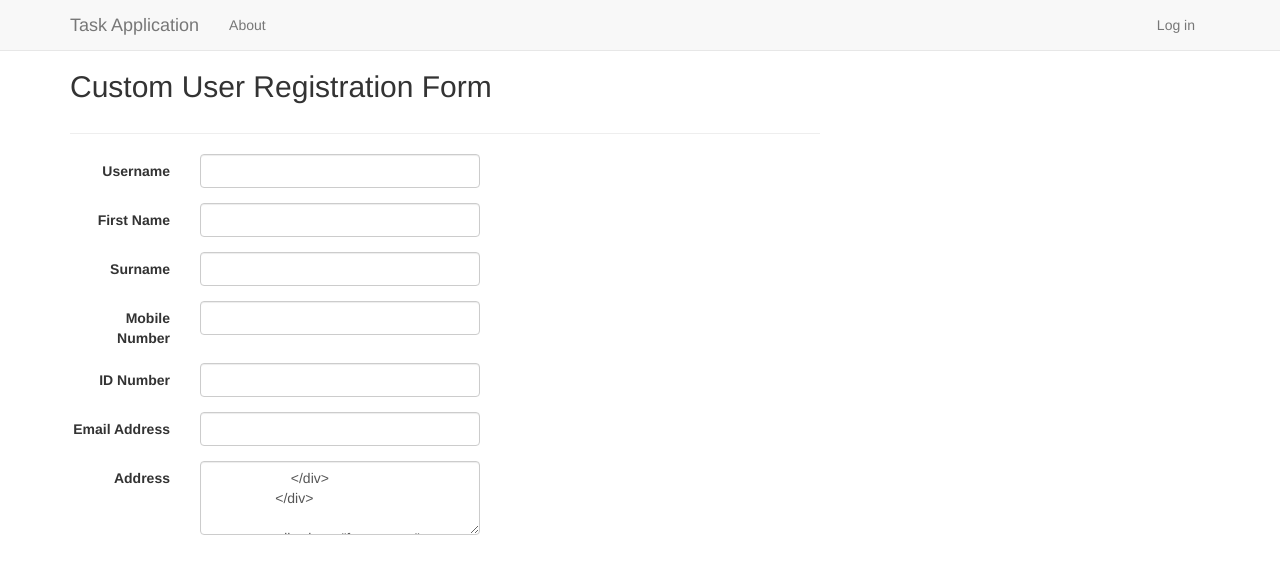
After one commit to Owzaa/Task_Threadin-web-app-with-Django-Framework-, a Django app: page /registerForm/ in a window 1280 px wide. The commit adds this page. Shown: the top 574 px of the page. Run offline with Django 3.2, Linux system fonts and the light colour scheme.

Commit message:
Add project files.

```diff
--- a/Task_Threadin  web app with (Django Framework)/Task_Threadin__web_app_with__Django_Framework_/urls.py
+++ b/Task_Threadin  web app with (Django Framework)/Task_Threadin__web_app_with__Django_Framework_/urls.py
@@ -8,24 +8,24 @@ from django.contrib import admin
 from django.contrib.auth.views import LoginView, LogoutView
 from app import forms, views
 
-
 urlpatterns = [
-    path('',views.homeView, name='home'),
+    path('', views.home, name='home'),
+    path('submit',views.submit, name='submit'),
+    path('registerForm/', views.registerForm,name='registerForm'),
     path('currentTask/', views.currentTask, name='currentTask'),
+    path('allTask/', views.allTask, name='allTask'),
     path('createTask/', views.createTask, name='createTask'),
     path('userEditDetails/', views.userEditDetails, name='userEditDetails'),
     path('about/', views.about, name='about'),
-    path('login/',
-         LoginView.as_view
+    path('login/',LoginView.as_view
          (
              template_name='app/login.html',
              authentication_form=forms.BootstrapAuthenticationForm,
              extra_context=
              {
-                 'title': 'Log in',
-                 'year' : datetime.now().year,
+                 'title': 'Login',
              }
-         ),
-         name='login'),
+         ),   name='login'),
     path('logout/', LogoutView.as_view(next_page='/login/'), name='logout'),
-    path('admin/', admin.site.urls),]
+    path('admin/', admin.site.urls),
+]
--- /dev/null
+++ b/Task_Threadin  web app with (Django Framework)/app/templates/app/RegistrationForm.html
@@ -0,0 +1,113 @@
+{% extends "app/layout.html" %}
+
+{% block content %}
+
+<h2>{{ title }}</h2>
+<div class="row">
+    <div class="col-md-8">
+        <section id="registraionForm">
+            <form action="{% url 'submit'  %}" method="post" class="form-horizontal">
+                {% csrf_token %}
+                <hr />
+                <div class="form-group">
+                    <label for="id_username" class="col-md-2 control-label">Username</label>
+                    <div class="col-md-10">
+                     <input type="text" class="form-control" id="username" />
+                    </div>
+                </div>
+
+
+                 <div class="form-group">
+                    <label for="id_firstname" class="col-md-2 control-label">First Name</label>
+                    <div class="col-md-10">
+                         <input type="text" class="form-control" id="firstname" />
+                    </div>
+                </div>
+
+
+                <div class="form-group">
+                    <label for="id_surnname" class="col-md-2 control-label">Surname</label>
+                    <div class="col-md-10">
+                          <input type="text" class="form-control" id="surname" />
+                    </div>
+                </div>
+
+                <div class="form-group">
+                    <label for="id_mobile" class="col-md-2 control-label">Mobile Number</label>
+                    <div class="col-md-10">
+                         <input type="number" class="form-control" id="mobile" />
+                    </div>
+                </div>
+
+               <div class="form-group">
+                    <label for="id_IDnumber" class="col-md-2 control-label">ID Number</label>
+                    <div class="col-md-10">
+                           <input type="text" class="form-control" id="IDnumber" />
+                    </div>
+                </div>
+
+               <div class="form-group">
+                    <label for="id_email" class="col-md-2 control-label">Email Address</label>
+                    <div class="col-md-10">
+                            <input type="email" class="form-control" id="email" />
+                    </div>
+                </div>
+
+
+               <div class="form-group">
+                    <label for="id_address" class="col-md-2 control-label">Address</label>
+                    <div class="col-md-10">     <textarea rows="3" class="form-control" id="address" />
+                    </div>
+                </div>
+
+               <div class="form-group">
+                    <label for="id_copyid" class="col-md-2 control-label">Copy of Your ID</label>
+
+                         <img type="image" class="form-control" id="copyid" />
+
+                </div>
+
+               <div class="form-group">
+                    <label for="id_proofofaddress" class="col-md-2 control-label">Proof of Address</label>
+                       <input type="image" class="form-control" id="proofofaddress" />
+                </div>
+
+
+                <div class="form-group">
+                    <label for="id_password" class="col-md-2 control-label">Password</label>
+                    <div class="col-md-10">
+     <input type="password" class="form-control" id="password" />
+                    </div>
+                </div>
+
+
+               <div class="form-group">
+                    <label for="id_confirmpassword" class="col-md-2 control-label">Confirm Password</label>
+                    <div class="col-md-10">
+     <input type="password" class="form-control" id="confirmpassword" />
+                    </div>
+                </div>
+                <div class="form-group">
+                    <div class="col-md-offset-2 col-md-10">
+                        <input type="hidden" name="next" value="/" />
+                        <input type="submit" value="Register" class="btn btn-default" />
+                    </div>
+                </div>
+                {% if form.errors %}
+                <p class="validation-summary-errors">Please enter a correct user name and password.</p>
+                {% endif %}
+            </form>
+        </section>
+    </div>
+
+</div>
+
+{% endblock %}
+
+
+{% block scripts %}
+
+    {% load staticfiles %}
+<script src="{% static 'app/scripts/jquery.validate.min.js' %}"></script>
+
+{% endblock %}
--- a/Task_Threadin  web app with (Django Framework)/app/templates/app/currentTask.html
+++ b/Task_Threadin  web app with (Django Framework)/app/templates/app/currentTask.html
@@ -3,7 +3,6 @@
 {% block content %}
 
 <h2>{{ title }}</h2>
-<h3>{{ message }}</h3>
 
 
 {% endblock %}
--- a/Task_Threadin  web app with (Django Framework)/app/templates/app/index.html
+++ b/Task_Threadin  web app with (Django Framework)/app/templates/app/index.html
@@ -2,7 +2,7 @@
 
 {% block content %}
 
-<h2>{{ title }}</h2>
+<h2 class="text-muted text-center">Welcome: {{ user.username }}</h2>
 
 
 {% endblock %}
--- a/Task_Threadin  web app with (Django Framework)/app/templates/app/layout.html
+++ b/Task_Threadin  web app with (Django Framework)/app/templates/app/layout.html
@@ -11,7 +11,7 @@
 </head>
 
 <body>
-    <div class="navbar navbar-inverse navbar-fixed-top">
+    <div class="navbar navbar-default navbar-fixed-top">
         <div class="container">
             <div class="navbar-header">
                 <button type="button" class="navbar-toggle" data-toggle="collapse" data-target=".navbar-collapse">
--- a/Task_Threadin  web app with (Django Framework)/app/templates/app/loginpartial.html
+++ b/Task_Threadin  web app with (Django Framework)/app/templates/app/loginpartial.html
@@ -2,12 +2,11 @@
 <form id="logoutForm" action="/logout/" method="post" class="navbar-right">
     {% csrf_token %}
     <ul class="nav navbar-nav navbar-right">
-        <li><span class="navbar-brand">Hello {{ user.username }}!</span></li>
                             <li><a href="{% url 'currentTask' %}">Current Task</a></li>
                             <li><a href="{% url 'createTask' %}">Create Task</a></li>
+                            <li><a href="{% url 'userEditDetails' %}">Edit Profile</a></li>
 
-
-        <li><a href="javascript:document.getElementById('logoutForm').submit()">Log off</a></li>
+        <li><a href="javascript:document.getElementById('logoutForm').submit()">Sign-Out</a></li>
     </ul>
 </form>
 
--- a/Task_Threadin  web app with (Django Framework)/app/views.py
+++ b/Task_Threadin  web app with (Django Framework)/app/views.py
@@ -4,16 +4,18 @@ from django.http import HttpRequest
 
 
 
-def homeView(request):
-    """Renders all Tasks created by Users."""
+def home(request):
+    """home view"""
     assert isinstance(request, HttpRequest)
     return render(
         request,
-        'app/index.html',
+        'app/about.html',
         {
-            'year':datetime.now().year,
+            'year':datetime.now().year
         }
     )
+
+
 
 def allTask(request):
     """Renders all Tasks created by Users."""
@@ -37,7 +39,7 @@ def createTask(request):
         'app/createTask.html',
         {
             'title':'Create Your Task ',
-            'message':'Please create your tasks here',
+
             'year':datetime.now().year,
         }
     )
@@ -63,7 +65,6 @@ def currentTask(request):
         'app/currentTask.html',
         {
             'title': 'Current Task',
-            'message': 'Tasks Currently',
             'year': datetime.now().year,
         }
 
@@ -82,3 +83,27 @@ def userEditDetails(request):
         }
 
     )
+
+
+
+def registerForm(request):
+    assert isinstance(request,HttpRequest)
+    return render(request,'app/registrationForm.html',
+                  {
+                    'title': 'Custom User Registration Form',
+                    'year': datetime.now().year,
+                    }
+                  )
+
+def submit(request):
+    assert isinstance(request,HttpRequest)
+    obj = createTask()
+    obj.title = request.GET['title']
+    obj.description = request.GET['description']
+    obj.checkbox = request.GET['checkbox']
+    obj.save()
+    myDict={
+        'allTasks': createTask.objects.all()
+
+        }
+    return render(request,'app/allTasks.html',context=myDict)
```
Also changed, not shown: Task_Threadin  web app with (Django Framework)/app/forms.py (+53 -5 lines), Task_Threadin  web app with (Django Framework)/app/models.py (+36 -1 lines), Task_Threadin  web app with (Django Framework)/app/templates/app/createTask.html (+34 -3 lines), Task_Threadin  web app with (Django Framework)/app/templates/app/login.html (+11 -5 lines), Task_Threadin  web app with (Django Framework)/app/migrations/0001_initial.py (added), Task_Threadin  web app with (Django Framework)/app/migrations/0002_createtask.py (added), Task_Threadin  web app with (Django Framework)/db.sqlite3, 3 other files.
